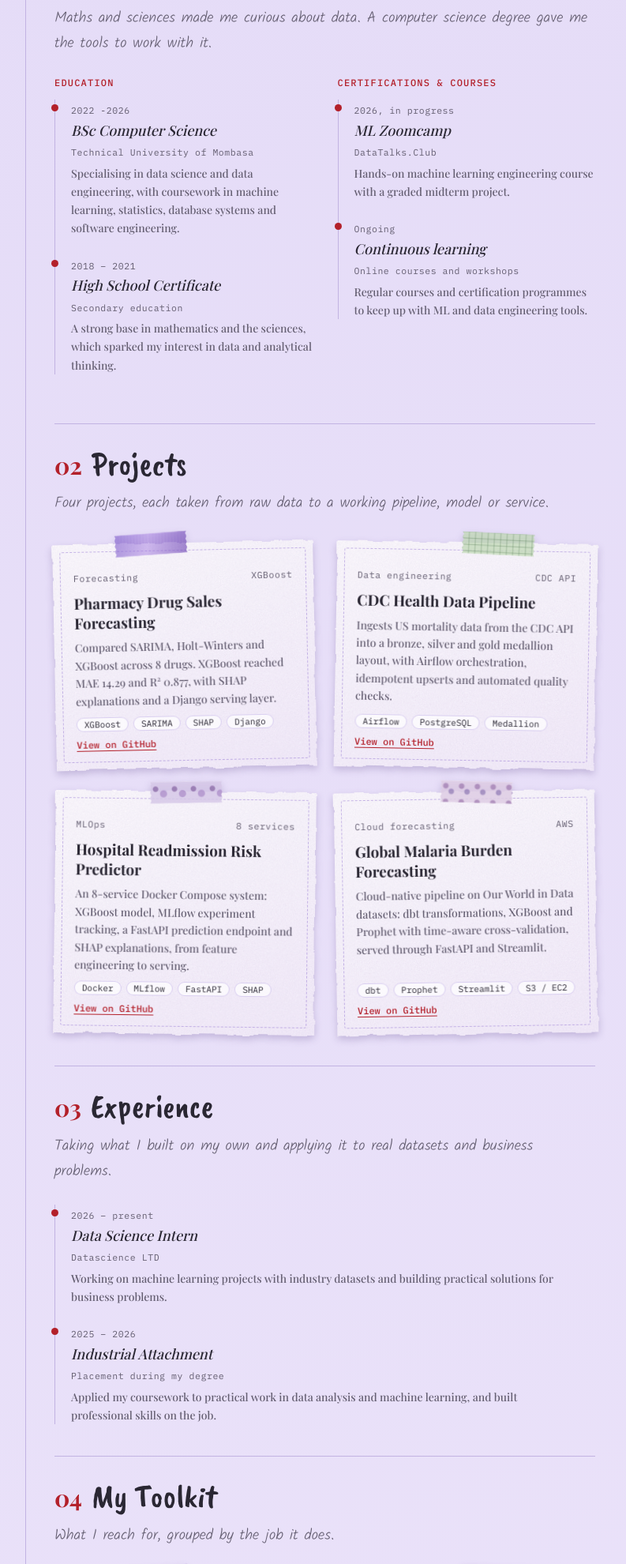
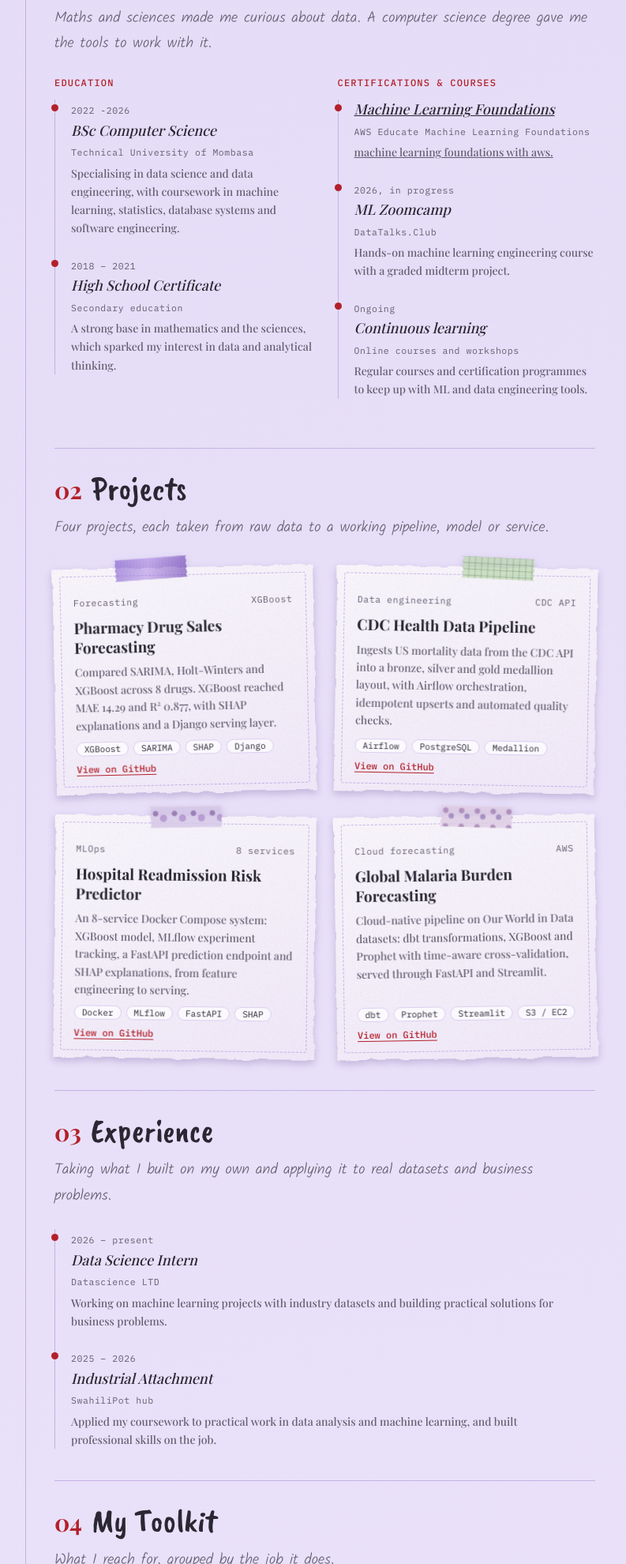
Before and after one commit to onchonga-programmer/portfolio, a plain HTML site: page index.html in a window 1280 px wide. Shown: the part 500-2480 px from the top of the page at 79% size, without its empty margins (362-1155 px from the left). Drawn offline with nearby package versions, Linux system fonts and the light colour scheme; a script that the page names is missing; a web font is replaced by a local one.

Commit message:
update the cerifications section

```diff
--- a/index.html
+++ b/index.html
@@ -76,6 +76,13 @@
           <h3>CERTIFICATIONS &amp; COURSES</h3>
           <ul class="timeline">
             <li>
+              <b><a href="https://www.credly.com/badges/eb027c73-7d5b-4cf1-927e-b77e4eab214c/public_url" target="_blank" rel="noopener">Machine Learning Foundations</a></b>
+              <span class="mono">AWS Educate Machine Learning Foundations</span>
+              <p><a href="https://www.credly.com/badges/eb027c73-7d5b-4cf1-927e-b77e4eab214c/public_url" target="_blank" rel="noopener">machine learning foundations with aws.</a></p>
+              <div data-iframe-width="150" data-iframe-height="270" data-share-badge-id="eb027c73-7d5b-4cf1-927e-b77e4eab214c" data-share-badge-host="https://www.credly.com"></div>
+              <script type="text/javascript" async src="//cdn.credly.com/assets/utilities/embed.js"></script>
+            </li>
+            <li>
               <span class="mono">2026, in progress</span>
               <b>ML Zoomcamp</b>
               <span class="mono">DataTalks.Club</span>
@@ -140,7 +147,7 @@
         <li>
           <span class="mono">2025 – 2026</span>
           <b>Industrial Attachment</b>
-          <span class="mono">Placement during my degree</span>
+          <span class="mono">SwahiliPot hub</span>
           <p>Applied my coursework to practical work in data analysis and machine learning, and built professional skills on the job.</p>
         </li>
       </ul>
```
